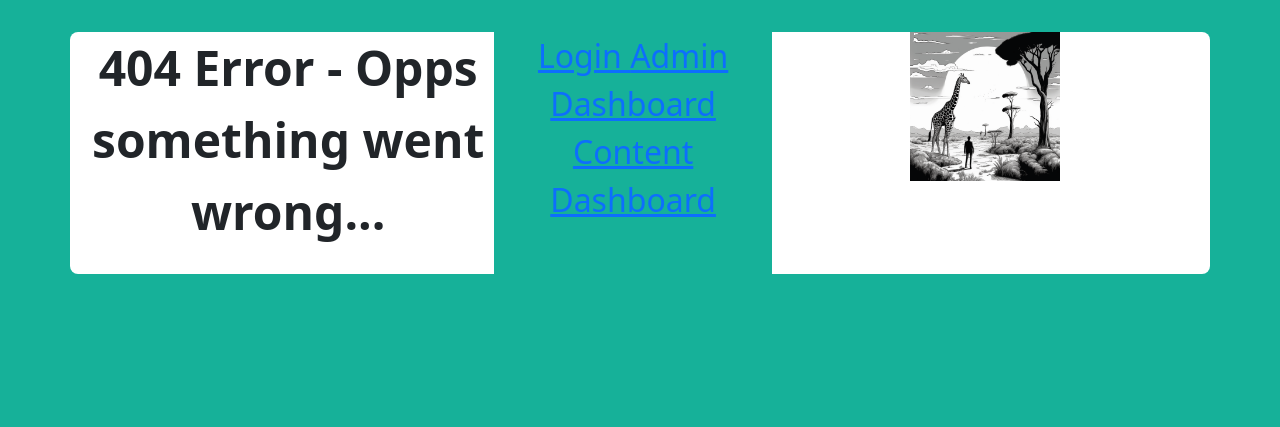
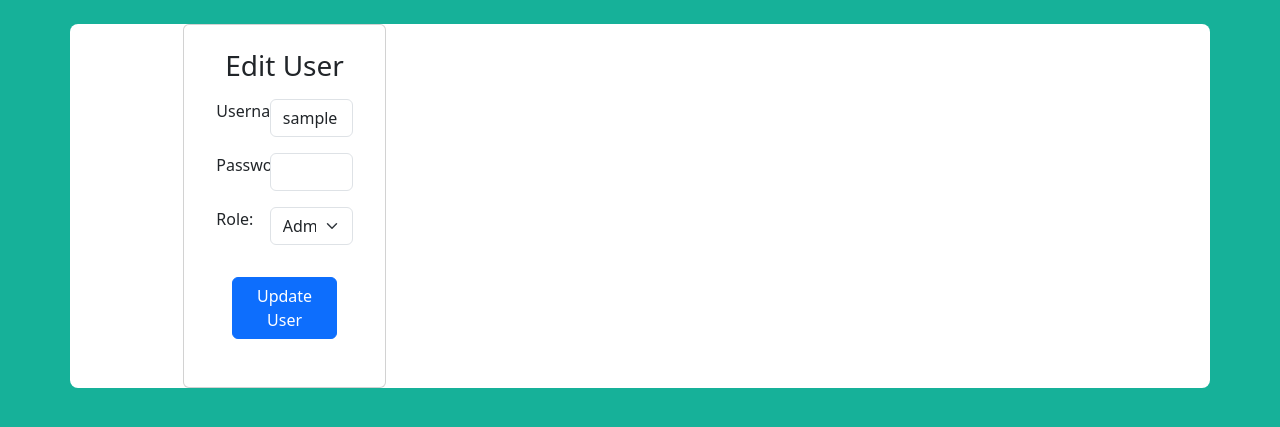
Before and after one commit to Hack-Weekly/sage-giraffe-headless-cms, a Flask app: page /admin/update/1 in a window 1280 px wide. Shown: the part 56-483 px from the top of the page. Run offline with Flask 2, Linux system fonts and the light colour scheme; the visitor is signed in with stand-in values (Sample User, id 1); data comes from the database, SQL or seed files in the repository.

Commit message:
Added delete and edit functionality for admin and content dashboards

```diff
--- a/routes.py
+++ b/routes.py
@@ -94,12 +94,6 @@ def admin():
     else:
         return render_template('login.html', error="You are not authorized to view this page")
 
-#Route for add user from admin dashboard
-@api.route('/admin/add_user', methods=['GET'])
-@login_required
-def add_user():
-    return render_template('add_user.html')
-
 #Route for content dashboard
 @api.route('/content', methods=['GET', 'POST'])
 @login_required
@@ -164,6 +158,38 @@ def delete_content(post_id):
     db.session.commit()
     return redirect(url_for('api.content'))
 
+#Route for add user from admin dashboard
+@api.route('/admin/add_user', methods=['GET'])
+@login_required
+def add_user():
+    return render_template('add_user.html')
+
+#Route to update user
+@api.route('/admin/update/<int:user_id>', methods=['GET', 'POST'])
+@login_required
+def update_user(user_id):
+    user = User.query.get_or_404(user_id)
+    if request.method == 'POST':
+        user.username = request.form['username']
+        user.password = bcrypt.generate_password_hash(request.form['password']).decode('utf-8')
+        user.role = request.form['role']
+        try:
+            db.session.commit()
+            return redirect(url_for('api.admin'))
+        except:
+            return "There was an error updating your content"
+    else:
+        return render_template('edit_user.html', user=user)
+
+#Route to delete user
+@api.route('/admin/delete/<int:user_id>', methods=['POST'])
+@login_required
+def delete_user(user_id):
+    user = User.query.get_or_404(user_id)
+    db.session.delete(user)
+    db.session.commit()
+    return redirect(url_for('api.admin'))
+
 
 #Missing Page 404 route
 @api.app_errorhandler(404)
--- a/templates/admin.html
+++ b/templates/admin.html
@@ -31,8 +31,8 @@
               <th>{{user.lastLogin}}</th>
               <th>
                 <div class="btn-group btn-group-sm" role="group">
-                  <a href="#" class="btn btn-warning">Edit</a>
-                  <a href="#" class="btn btn-danger">Delete</a>
+                  <a href="{{ url_for('api.update_user', user_id=user.id) }}" class="btn btn-warning">Edit</a>
+                  <a href="{{ url_for('api.delete_user', user_id=user.id) }}" method="POST" class="btn btn-danger">Delete</a>
                 </div>
               </th>
             </tr>
--- /dev/null
+++ b/templates/edit_user.html
@@ -0,0 +1,51 @@
+{% extends 'base.html' %}
+{% block head %}
+<link rel="stylesheet" href="{{ url_for('static', filename='css/admin-styles.css') }}">
+<title>Edit User</title>
+{% endblock %}
+
+{% block body %}
+<div class="container mt-4">
+  <div class="row">
+    <div class="col-md-6 offset-md-3">
+      <div class="card p-4">
+        <form method="post" action="{{ url_for('api.update_user', user_id=user.id) }}">
+          <div>
+            <h3>Edit User</h3>
+          </div>
+          <div class="row p-2">
+            <div class="col-sm-4">
+              <label for="username" class="form-label">Username:</label>
+            </div>
+            <div class="col-sm-8">
+              <input type="text" name="username" class="form-control" value="{{ user.username }}">
+            </div>
+          </div>
+          <div class="row p-2">
+            <div class="col-sm-4">
+              <label for="password" class="form-label">Password:</label>
+            </div>
+            <div class="col-sm-8">
+              <input type="password" name="password" class="form-control">
+            </div>
+          </div>
+          <div class="row p-2">
+            <div class="col-sm-4">
+              <label for="role" class="form-label">Role:</label>
+            </div>
+            <div class="col-sm-8">
+              <select name="role" class="form-select">
+                <option value="admin" {% if user.role == 'admin' %}selected{% endif %}>Admin</option>
+                <option value="user" {% if user.role == 'user' %}selected{% endif %}>User</option>
+              </select>
+            </div>
+          </div>
+          <div class="p-4">
+            <button type="submit" class="btn btn-primary">Update User</button>
+          </div>
+        </form>
+      </div>
+    </div>
+  </div>
+</div>
+{% endblock %}
```
